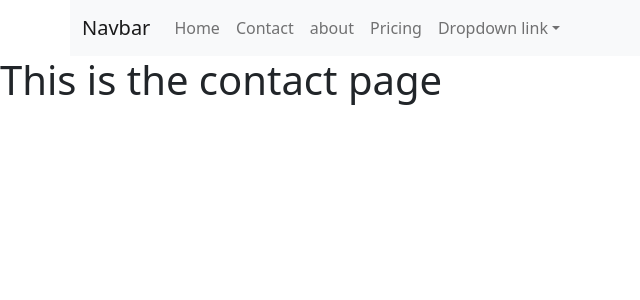
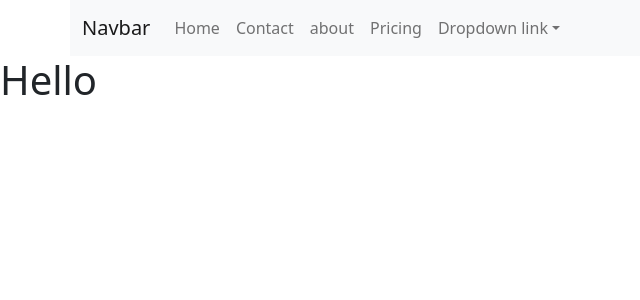
Before and after one commit to codeace110/practice_react, a React (Create React App) app: page /contact in a window 1280 px wide. Shown: the top 300 px of the page, without its empty margins (0-640 px from the left). Built offline with nearby package versions, Linux system fonts and the light colour scheme.

Commit message:
Rica- Test

```diff
--- a/src/Contact.jsx
+++ b/src/Contact.jsx
@@ -3,7 +3,7 @@ import React from 'react'
 function Contact() {
     return (
         <div>
-            <h1>This is the contact page</h1>
+            <h1>Hello</h1>
         </div>
     )
 }
```
